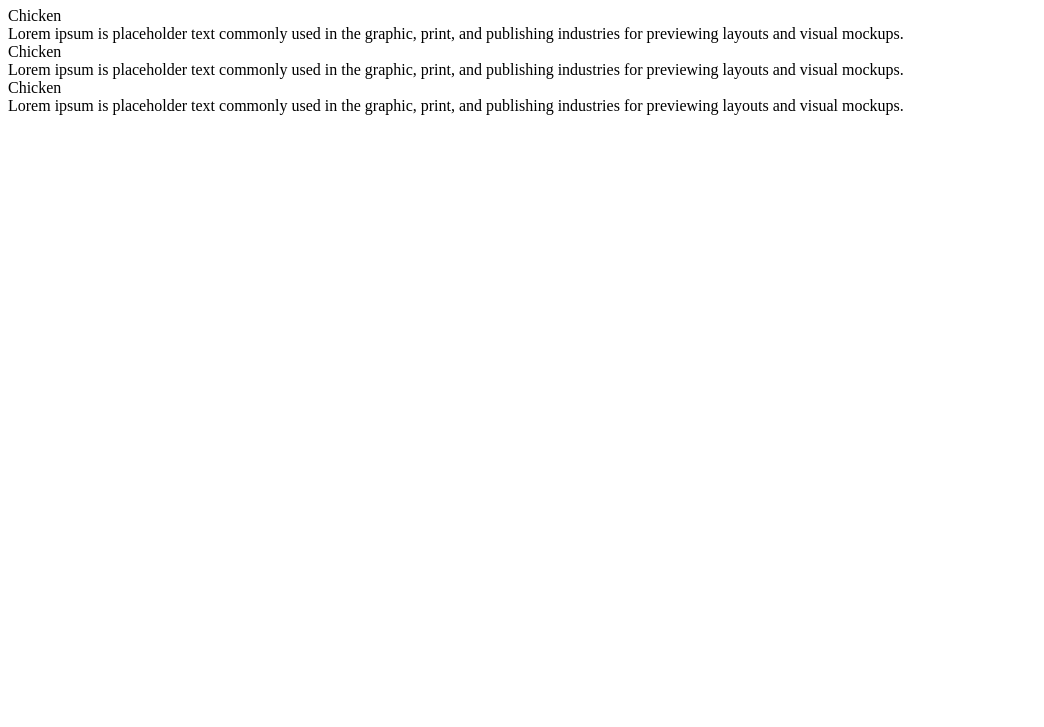
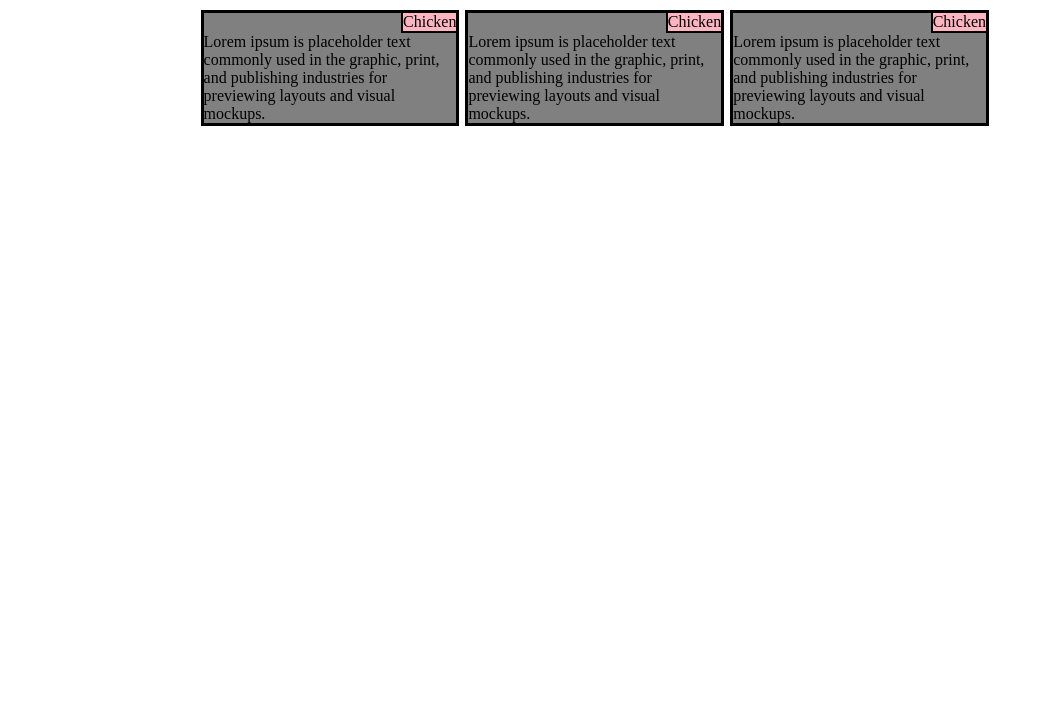
Before and after one commit to sarab421/Coursera_Web, a plain HTML site: page site/Module2.html in a window 1280 px wide. Shown: the part 73-800 px from the top of the page, without its empty margins (0-1044 px from the left). Drawn offline with Linux system fonts and the light colour scheme; the site is published under a folder, as on GitHub Pages, so addresses that start at the root find nothing.

Commit message:
Update Module2.html

```diff
--- a/site/Module2.html
+++ b/site/Module2.html
@@ -3,7 +3,7 @@
 <head>
 <meta charset="utf-8">
 <title>Sarab Dar</title>
-<link rel="stylesheet" href="/module2.css">
+<link rel="stylesheet" href="module2.css">
 </head>
 <body>
 <h1>Sarab Dar</h1>
```
